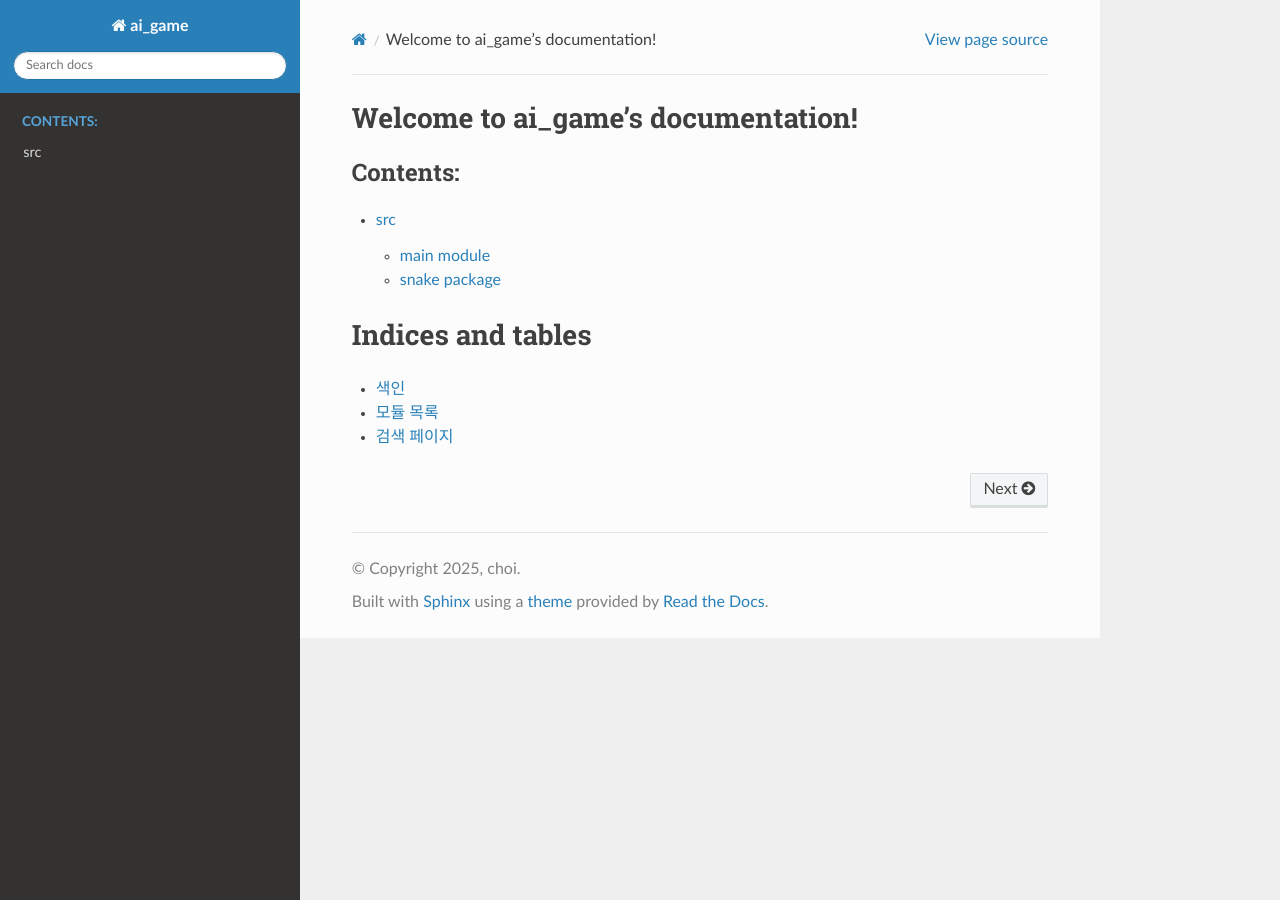
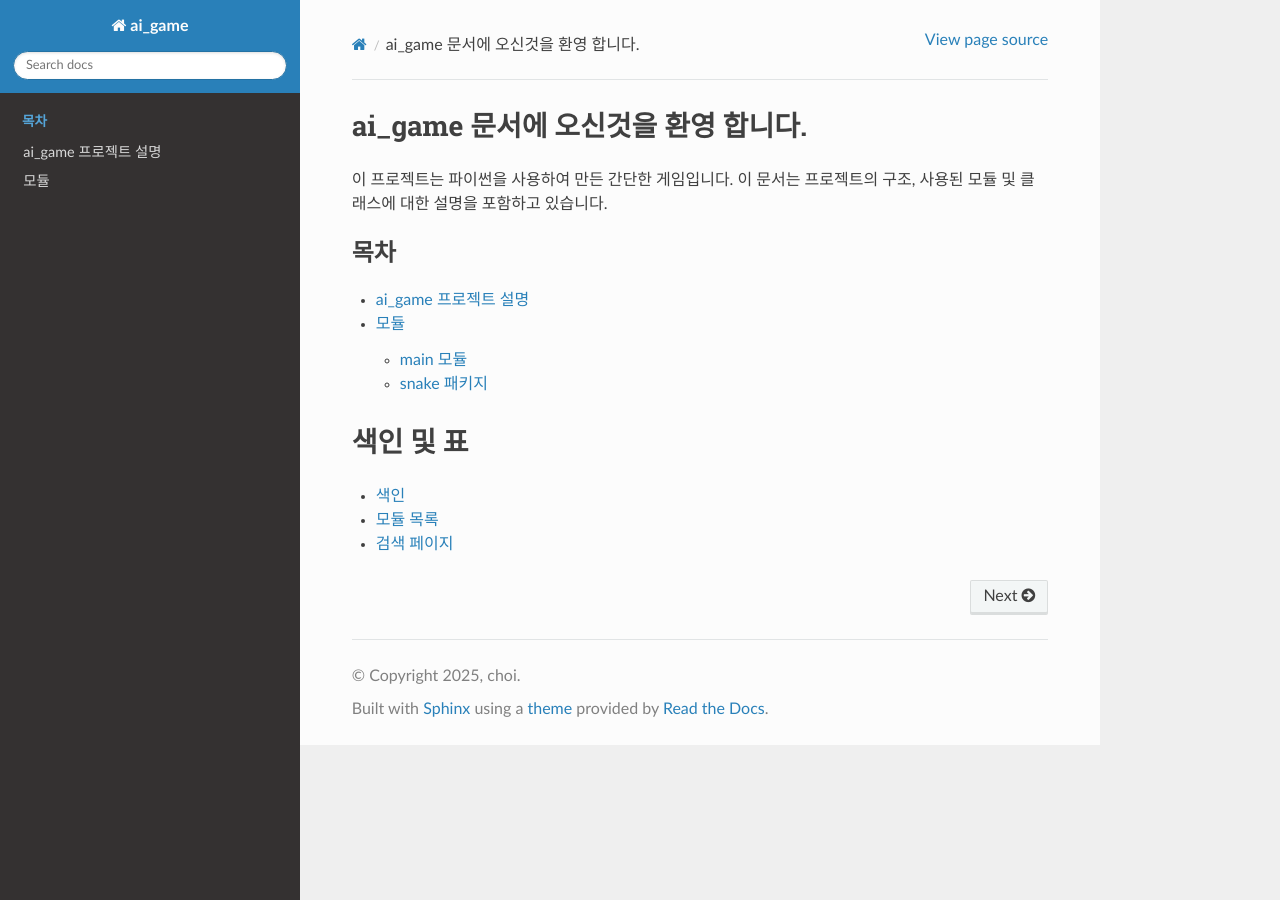
Before and after one commit to freshmea/ai_game, a Sphinx documentation site: the page built from docs/source/index.rst, in a window 1280 px wide. Built offline with Sphinx 7.4.7 and the Read the Docs theme 3.1.0, drawn with Linux system fonts in a browser that asks for light colours.

Commit message:
docs: 버전 0.0.8로 업데이트, 문서 내용을 한국어로 번역 및 README.md 추가

````diff
--- a/docs/source/index.rst
+++ b/docs/source/index.rst
@@ -3,16 +3,22 @@
    You can adapt this file completely to your liking, but it should at least
    contain the root `toctree` directive.
 
-Welcome to ai_game's documentation!
-===================================
+ai_game 문서에 오신것을 환영 합니다.
+=======================================
+
+이 프로젝트는 파이썬을 사용하여 만든 간단한 게임입니다.
+이 문서는 프로젝트의 구조, 사용된 모듈 및 클래스에 대한 설명을 포함하고 있습니다.
 
 .. toctree::
    :maxdepth: 2
-   :caption: Contents:
+   :caption: 목차
+   :titlesonly:
 
+   readme
    modules
 
-Indices and tables
+
+색인 및 표
 ==================
 
 * :ref:`genindex`
--- a/docs/source/main.rst
+++ b/docs/source/main.rst
@@ -1,4 +1,4 @@
-main module
+main 모듈
 ===========
 
 .. automodule:: main
--- a/docs/source/modules.rst
+++ b/docs/source/modules.rst
@@ -1,5 +1,5 @@
-src
-===
+모듈
+============
 
 .. toctree::
    :maxdepth: 4
--- /dev/null
+++ b/docs/source/readme.md
@@ -0,0 +1,57 @@
+# ai_game 프로젝트 설명
+
+## 프로젝트 설명
+이 프로젝트는 파이썬과 Pygame을 사용하여 만든 간단한 지렁이(뱀) 게임입니다. 플레이어는 지렁이를 조종하여 음식을 먹고 점수를 올리는 것이 목표입니다.
+
+## 파일 구조
+```
+ai_game/
+│
+├── src/
+│   └── snake/
+│       ├── main.py          # 게임의 진입점
+│       ├── game.py          # 게임 로직
+│       ├── snake.py         # 지렁이(뱀) 클래스
+│       ├── food.py          # 음식 클래스
+│       └── settings.py      # 게임 설정
+├── sound/                   # 사운드 파일
+├── image/                   # 이미지 파일
+├── data/                    # 데이터 파일
+└── README.md                # 프로젝트 설명 파일
+```
+
+## 필요 라이브러리
+- Python 3.x
+- Pygame
+
+## 설치 방법
+1. Python 3.x를 설치합니다.
+2. Pygame 라이브러리를 설치합니다:
+    ```
+    pip install pygame
+    ```
+
+## 실행 방법
+1. 프로젝트 디렉토리로 이동합니다:
+    ```
+    cd /c:/Users/Administrator/Documents/ai_game/src/snake
+    ```
+2. 게임을 실행합니다:
+    ```
+    python main.py
+    ```
+
+## 게임 방법
+- 방향키를 사용하여 지렁이를 조종합니다.
+- 지렁이가 음식을 먹으면 길이가 길어집니다.
+- 지렁이가 벽이나 자기 자신과 충돌하면 게임이 종료됩니다.
+
+## 기술 스택
+- Python 3.x
+- Pygame
+- sphinx
+- pytest
+- copilot
+
+## 버전
+- 0.0.7
--- a/docs/source/snake.rst
+++ b/docs/source/snake.rst
@@ -1,4 +1,4 @@
-snake package
+snake 패키지
 =============
 
 Submodules
````
